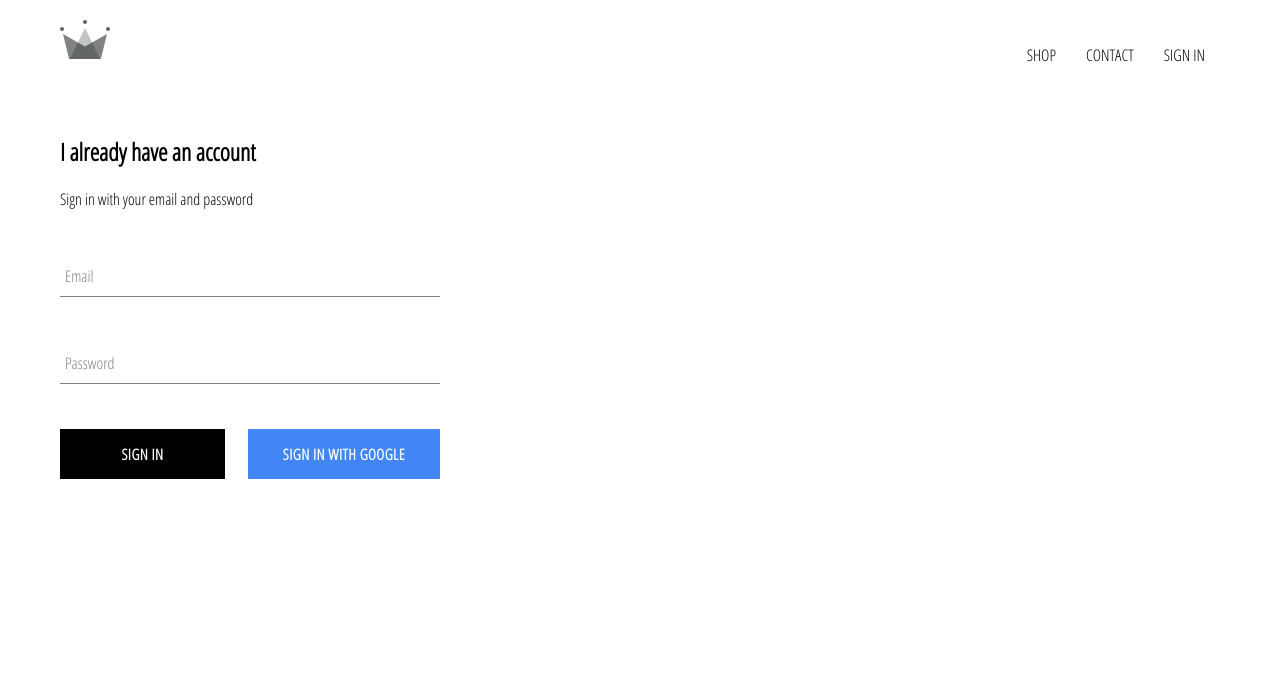
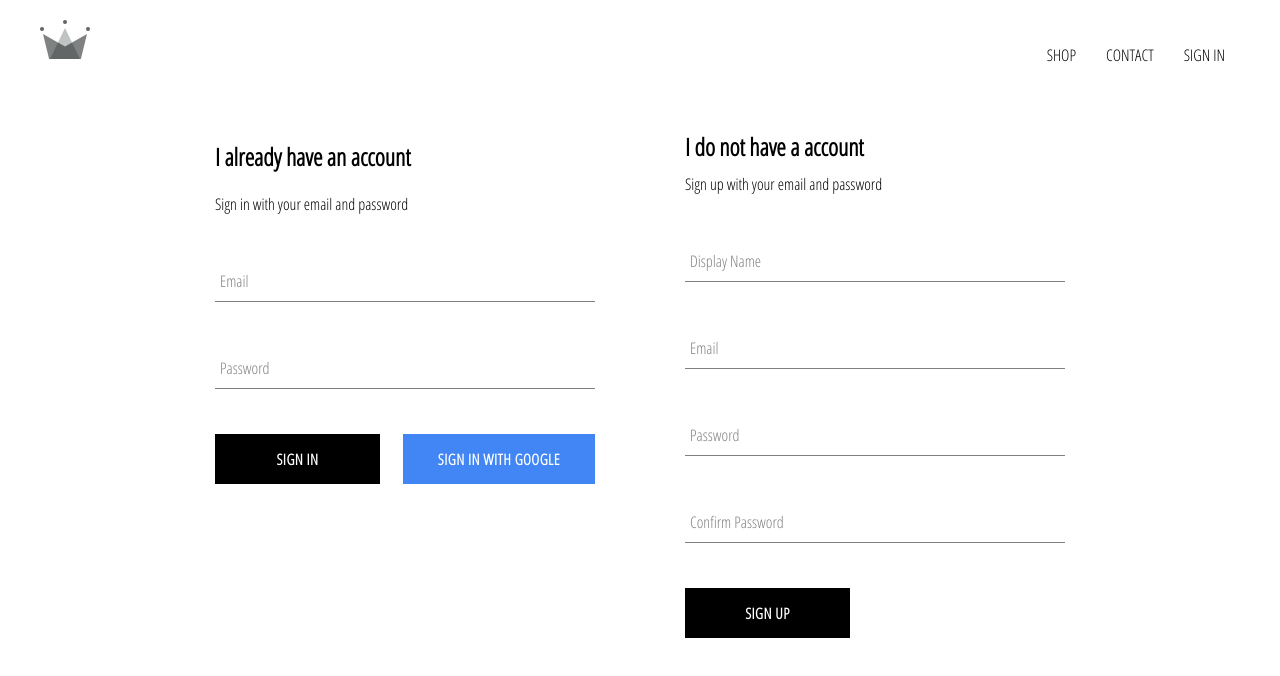
Before and after one commit to cydrick213/crown-clothing, a React (Create React App) app: page /signin in a window 1280 px wide. Shown: the top 676 px of the page. Built offline with nearby package versions, Linux system fonts and the light colour scheme; no server answers.

Commit message:
Implemented firebase utils, included ability to store auth user to database

```diff
--- a/src/App.css
+++ b/src/App.css
@@ -1,6 +1,6 @@
 body {
     font-family: 'Open Sans Condensed';
-    padding: 20px 60px;
+    padding: 20px 40px;
 }
 
 a {
--- a/src/App.js
+++ b/src/App.js
@@ -5,7 +5,7 @@
 import ShopPage from "./pages/shop/shop.component";
 import SignInAndSignUpPage from "./pages/signin-and-signup/signin-and-signup.component";
 import Header from "./components/header/header.component";
-import { auth } from "./firebase/firebase.utils";
+import { auth, createUserProfileDocument } from "./firebase/firebase.utils";
 
 class App extends React.Component{
     constructor(props) {
@@ -19,9 +19,23 @@
     unsubscribeFromAuth = null;
 
     componentDidMount() {
-        this.unsubscribeFromAuth = auth.onAuthStateChanged(user => {
-            this.setState({currentUser: user});
-            console.log(user);
+        this.unsubscribeFromAuth = auth.onAuthStateChanged(async userAuth => {
+            if(userAuth){
+                const userRef = await createUserProfileDocument(userAuth);
+
+                userRef.onSnapshot(snapShot => {
+                    this.setState({
+                        currentUser: {
+                            id: snapShot.id,
+                            ...snapShot.data()
+                        }
+                    });
+
+                    console.log(this.state);
+                });
+            }
+
+            this.setState({currentUser: userAuth});
         });
     }
 
--- /dev/null
+++ b/src/components/sign-up/sign-up.component.jsx
@@ -0,0 +1,106 @@
+import React from "react";
+import './sign-up.styles.scss';
+import FormInput from "../form-input/form-input.component";
+import CustomButton from "../custom-button/custom-button.component";
+import { auth, createUserProfileDocument } from '../../firebase/firebase.utils';
+
+class SignUp extends React.Component{
+    constructor() {
+        super();
+
+        this.state = {
+            displayName: '',
+            email: '',
+            password: '',
+            confirmPassword: ''
+        }
+    }
+
+    onSubmit = async e => {
+        e.preventDefault();
+
+        const { displayName, email, password, confirmPassword } = this.state;
+
+        if(password !== confirmPassword){
+            alert("passwords don't match");
+            return;
+        }
+
+        try {
+            const { user } = await auth.createUserWithEmailAndPassword(
+                email,
+                password
+            );
+
+            await createUserProfileDocument(user, {
+                displayName
+            });
+
+            this.setState({
+               displayName: '',
+               email: '',
+               password: '',
+               confirmPassword: ''
+            });
+        }catch (e) {
+            console.log(e);
+        }
+    }
+
+    onChange = e => {
+        const { name, value } = e.target;
+
+        this.setState({ [name]: value });
+    }
+
+    render() {
+        const { displayName, email, password, confirmPassword } = this.state;
+
+        return (
+            <div className='sign-up'>
+                <h2 className='title'>I do not have a account</h2>
+                <span>Sign up with your email and password</span>
+
+                <form className='sign-up-form' onSubmit={this.onSubmit}>
+                    <FormInput
+                        type='text'
+                        name='displayName'
+                        value={displayName}
+                        onChange={this.onChange}
+                        label='Display Name'
+                        required
+                    />
+                    <FormInput
+                        type='email'
+                        name='email'
+                        value={email}
+                        onChange={this.onChange}
+                        label='Email'
+                        required
+                    />
+                    <FormInput
+                        type='password'
+                        name='password'
+                        value={password}
+                        onChange={this.onChange}
+                        label='Password'
+                        required
+                    />
+                    <FormInput
+                        type='password'
+                        name='confirmPassword'
+                        value={confirmPassword}
+                        onChange={this.onChange}
+                        label='Confirm Password'
+                        required
+                    />
+                    <CustomButton type='submit'>SIGN UP</CustomButton>
+                </form>
+            </div>
+        );
+    }
+
+}
+
+
+export default SignUp;
--- /dev/null
+++ b/src/components/sign-up/sign-up.styles.scss
@@ -0,0 +1,9 @@
+.sign-up {
+  display: flex;
+  flex-direction: column;
+  width: 380px;
+
+  .title {
+    margin: 10px 0;
+  }
+}
--- a/src/firebase/firebase.utils.js
+++ b/src/firebase/firebase.utils.js
@@ -15,6 +15,32 @@
 
 firebase.initializeApp(firebaseConfig);
 
+export const createUserProfileDocument = async (userAuth, additionalData) => {
+    if(!userAuth) return;
+
+    const userRef = firestore.doc(`users/${userAuth.id}`);
+
+    const snapShot = await userRef.get();
+
+    if(!snapShot.exists){
+        const { displayName, email } = userAuth;
+        const createdAt = new Date();
+
+        try{
+            await userRef.set({
+                displayName,
+                email,
+                createdAt,
+                ...additionalData
+            });
+        }catch (e) {
+            console.log('error creating user', e.message);
+        }
+    }
+
+    return userRef;
+};
+
 export const auth = firebase.auth();
 export const firestore = firebase.firestore();
 
--- a/src/pages/signin-and-signup/signin-and-signup.component.jsx
+++ b/src/pages/signin-and-signup/signin-and-signup.component.jsx
@@ -1,10 +1,12 @@
 import React from "react";
 import './signin-and-signup.styles.scss';
 import SignIn from "../../components/sign-in/sign-in.component";
+import SignUp from "../../components/sign-up/sign-up.component";
 
 const SignInAndSignUpPage = () => (
     <div className='sign-in-and-sign-up'>
         <SignIn />
+        <SignUp />
     </div>
 );
 
--- a/src/pages/signin-and-signup/signin-and-signup.styles.scss
+++ b/src/pages/signin-and-signup/signin-and-signup.styles.scss
@@ -0,0 +1,6 @@
+.sign-in-and-sign-up {
+  width: 850px;
+  display: flex;
+  justify-content: space-between;
+  margin: 30px auto;
+}
```
